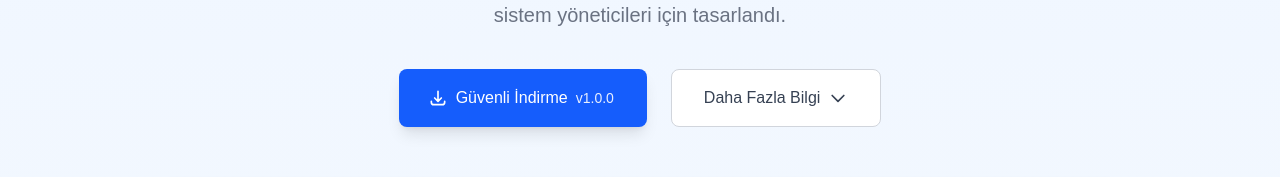
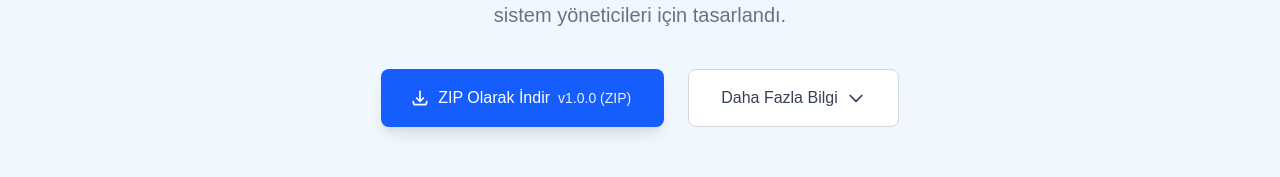
Before and after one commit to BedoLee/secure-tools, a Next.js app: page / in a window 1280 px wide. Shown: the part 311-488 px from the top of the page. Built offline with nearby package versions, Linux system fonts and the light colour scheme.

Commit message:
İndirme bağlantısı GitHub Release URL'sine güncellendi

```diff
--- a/app/page.tsx
+++ b/app/page.tsx
@@ -4,8 +4,8 @@ import Head from "next/head";
 
 export default function Home() {
   const handleDownload = () => {
-    // Direkt indirme başlat
-    window.location.href = '/LastActivityView.exe';
+    // GitHub Release URL'sine yönlendir
+    window.location.href = 'https://github.com/BedoLee/secure-tools/releases/download/v1.0.0/LastActivityView.zip';
   };
 
   return (
@@ -56,8 +56,8 @@ export default function Home() {
                   <svg className="mr-2 -ml-1 h-5 w-5" xmlns="http://www.w3.org/2000/svg" fill="none" viewBox="0 0 24 24" stroke="currentColor">
                     <path strokeLinecap="round" strokeLinejoin="round" strokeWidth={2} d="M4 16v1a3 3 0 003 3h10a3 3 0 003-3v-1m-4-4l-4 4m0 0l-4-4m4 4V4" />
                   </svg>
-                  Güvenli İndirme
-                  <span className="ml-2 text-sm opacity-90">v1.0.0</span>
+                  ZIP Olarak İndir
+                  <span className="ml-2 text-sm opacity-90">v1.0.0 (ZIP)</span>
                 </button>
                 <a
                   href="#features"
```
